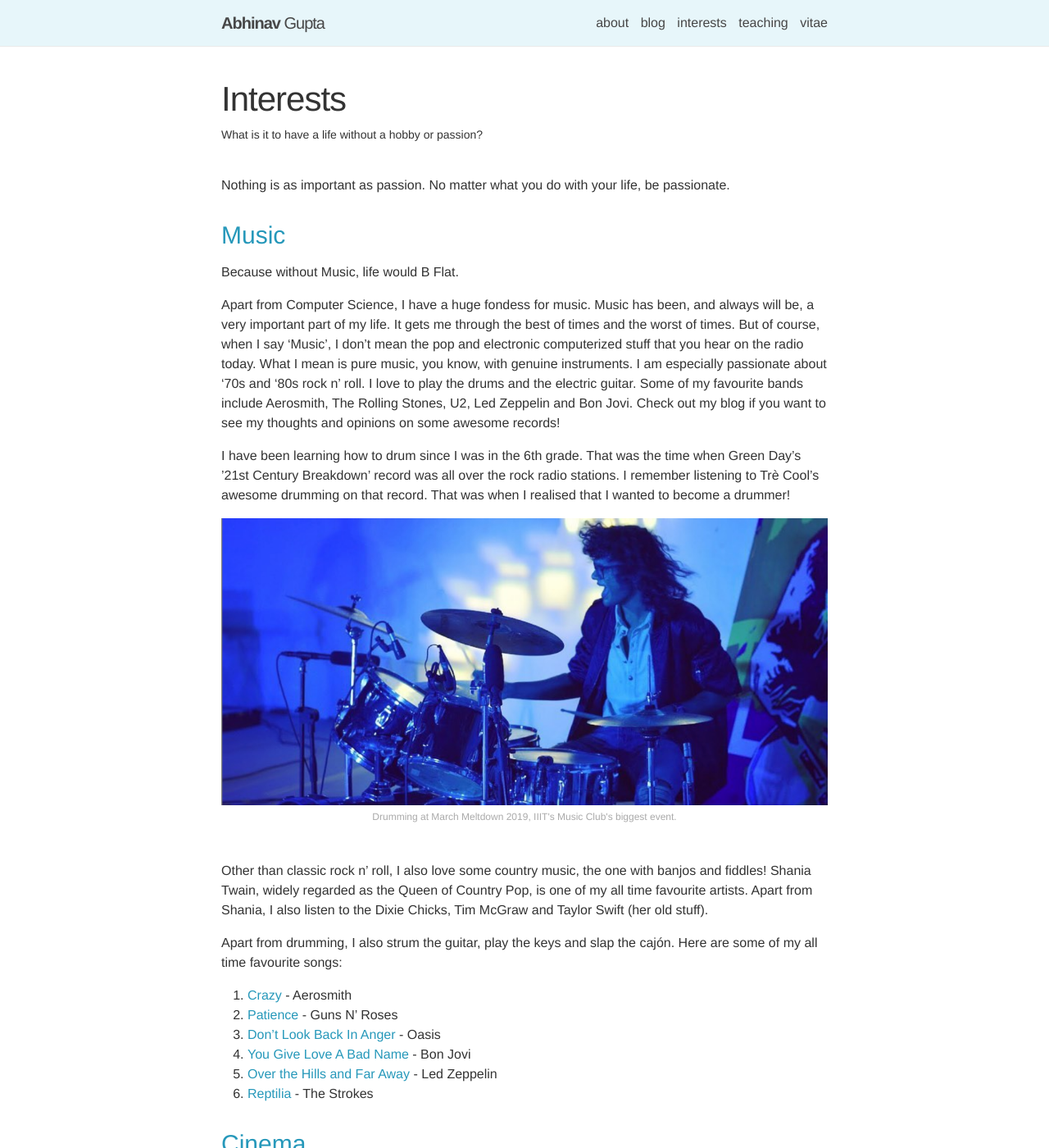
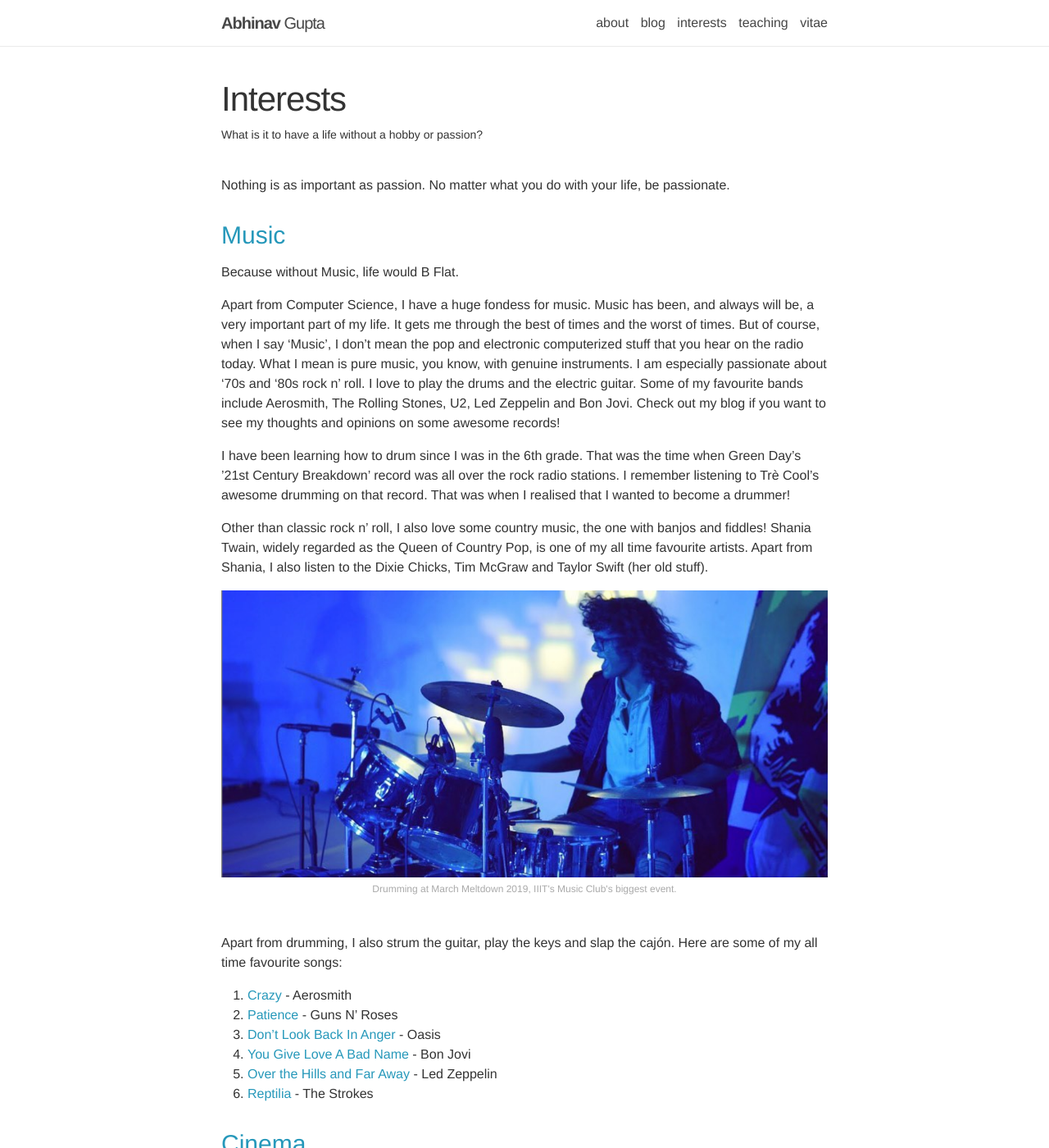
Before and after one commit to BonJovi1/bonjovi1.github.io, a Jekyll site: the page built from _pages/interests.md, in a window 1280 px wide and 1400 px high. Shown: the whole window at 82% size. Built offline with Jekyll 4.4.1, drawn with Linux system fonts in a browser that asks for light colours; nearby versions of some CDN libraries; some of the changed text lies outside the part shown.

Commit message:
minor changes

```diff
--- a/_pages/interests.md
+++ b/_pages/interests.md
@@ -58,15 +58,14 @@
 
 Philosophy means 'love of wisdom', and every field of study in the world is derived from philosophy itself. That's precisely why PhD stands for 'Doctor of Philosophy'. Of course, the truly philosophical questions such as 'is there a God?' or 'are we all meaningless matter?' don't really have an answer, and we probably would never find the correct answer to thse questions. But then what's the point of studying philosophy? It's because it allows one to think and attempt to comprehend life. The pursuit of philosophy is not merely to suggest answers to these questions but to make us sensitive to their importance and to keep us conscious of a speculative interest in the universe, which we might otherwise forget.
 
-<div class="img_row">
-    <!-- <center> <img width="480" height="320" src="{{ site.baseurl }}/assets/img/noir.jpg"> </center> -->
+<!-- <div class="img_row">
     <img class="col three" src="{{ site.baseurl }}/assets/img/roads.jpeg">
 </div>
 <div class="col three caption">
     Two roads diverging into the woods. Which one do I choose? Image credits: medium
 </div>
 
-<br/>
+<br/> -->
 
 Yes, there's no definite answer to any of the philosophical questions, but the value of philosophy lies in its very uncertainty. One who doesn't philosophise tends to have a narrow mind, not open to speculating or thinking wider. We go through a life that's imprisoned in the prejudices derived from common sense and from the habitual beliefs of our families and nation.
 
--- a/_sass/_header.scss
+++ b/_sass/_header.scss
@@ -1,6 +1,6 @@
 .site-header {
     border-bottom: 1px solid $grey-color-light;
-    background-color: $blue-light;
+    background-color: $white;
     font-weight:550;
     opacity: 0.90;
     position:fixed;
```
Also changed, not shown: other parts of _pages/interests.md (+10 -10 lines).
